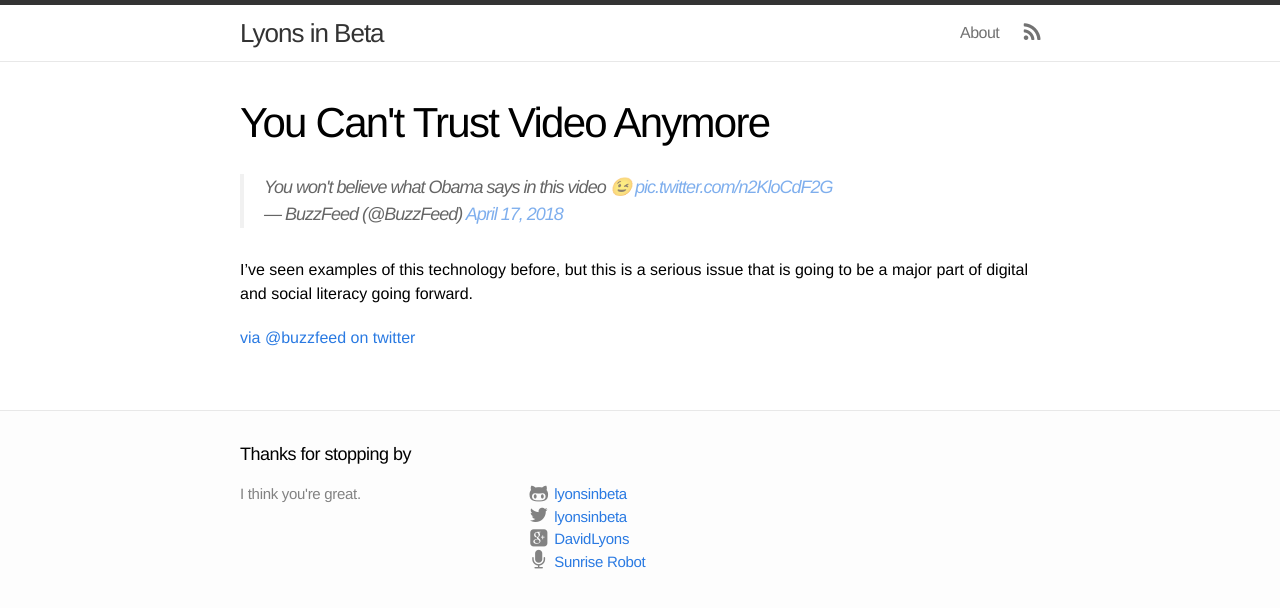
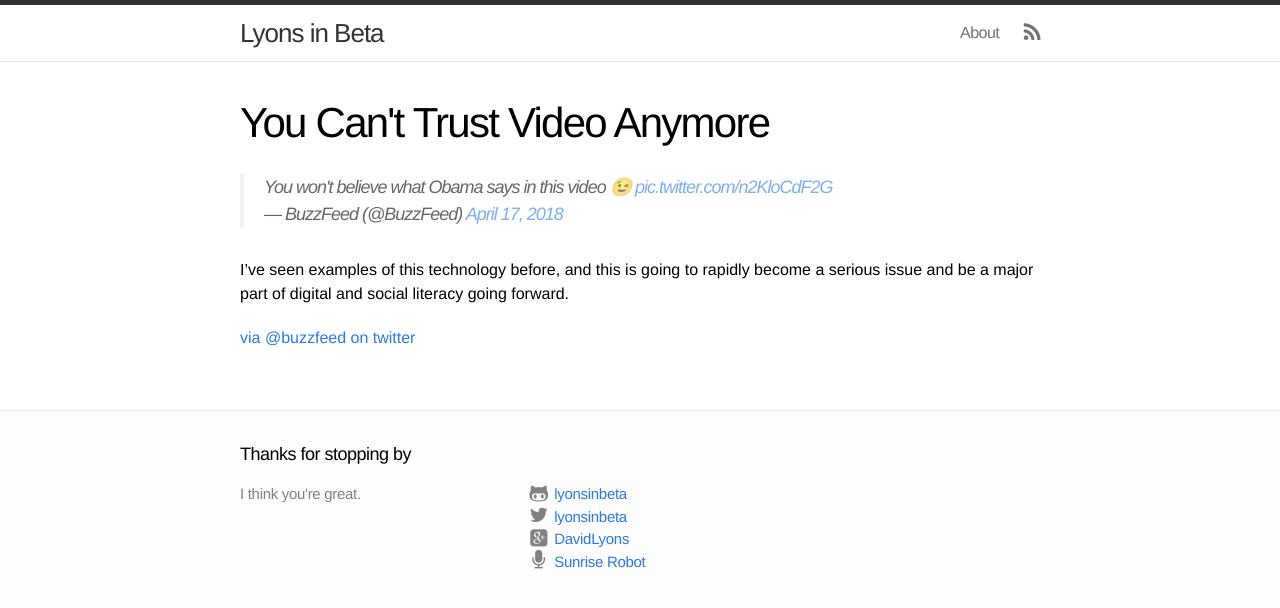
Before and after one commit to lyonsinbeta/lyonsinbeta.github.io, a Jekyll site: the page built from _posts/2018-04-17-you-cant-trust-video-anymore.md, in a window 1280 px wide. Shown: the top 608 px of the page. Built offline with Jekyll 4.4.1, drawn with Linux system fonts in a browser that asks for light colours; comment, search, counter and statistics services are not loaded.

Commit message:
Fixes text

```diff
--- a/_posts/2018-04-17-you-cant-trust-video-anymore.md
+++ b/_posts/2018-04-17-you-cant-trust-video-anymore.md
@@ -8,6 +8,6 @@ permalink: /2018/4/you-cant-trust-video-anymore
 <blockquote class="twitter-tweet" data-lang="en"><p lang="en" dir="ltr">You won&#39;t believe what Obama says in this video 😉 <a href="https://t.co/n2KloCdF2G">pic.twitter.com/n2KloCdF2G</a></p>&mdash; BuzzFeed (@BuzzFeed) <a href="https://twitter.com/BuzzFeed/status/986257991799222272?ref_src=twsrc%5Etfw">April 17, 2018</a></blockquote>
 <script async src="https://platform.twitter.com/widgets.js" charset="utf-8"></script>
 
-I've seen examples of this technology before, but this is a serious issue that is going to be a major part of digital and social literacy going forward.
+I've seen examples of this technology before, and this is going to rapidly become a serious issue and be a major part of digital and social literacy going forward.
 
 [via @buzzfeed on twitter](https://twitter.com/BuzzFeed/status/986257991799222272)
```
